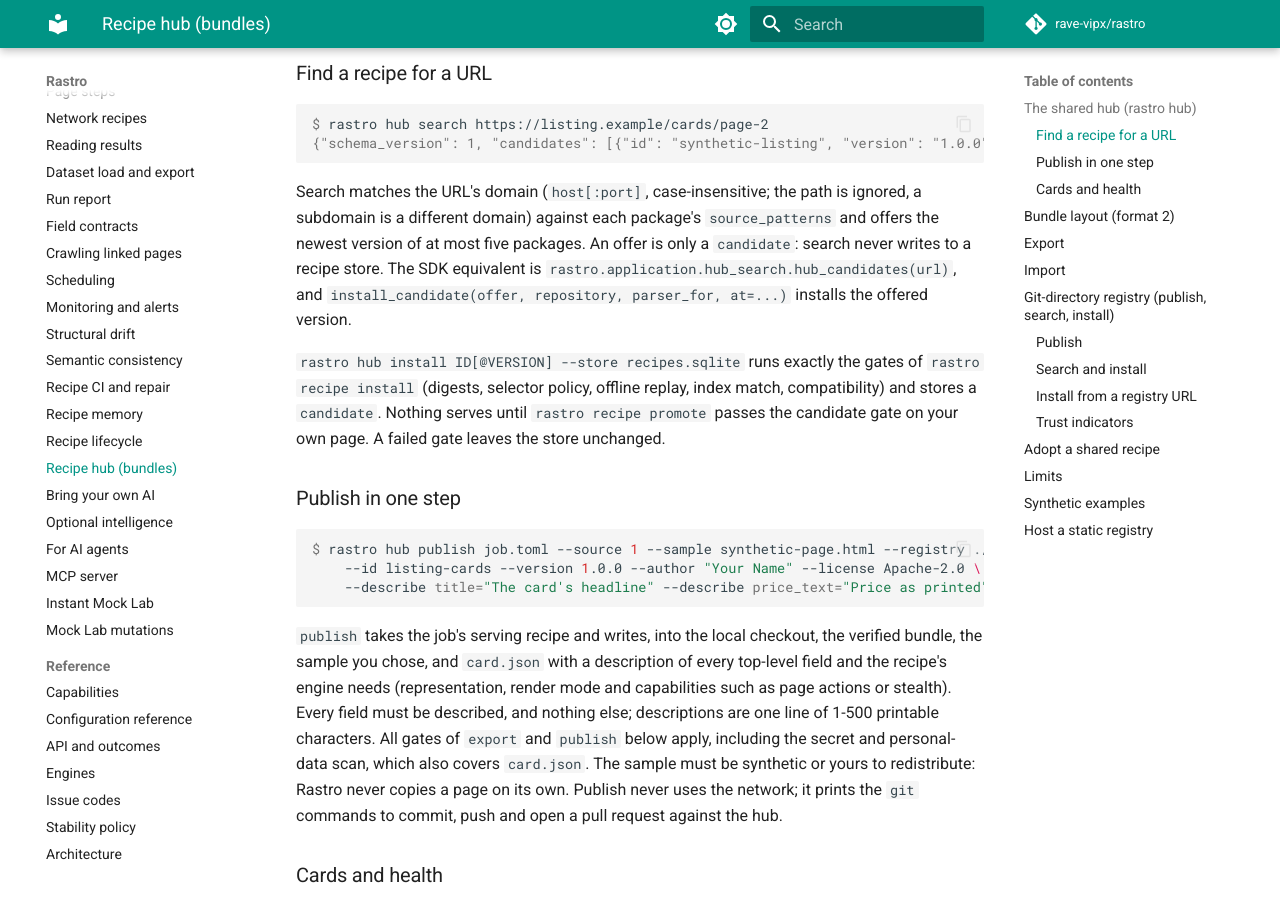
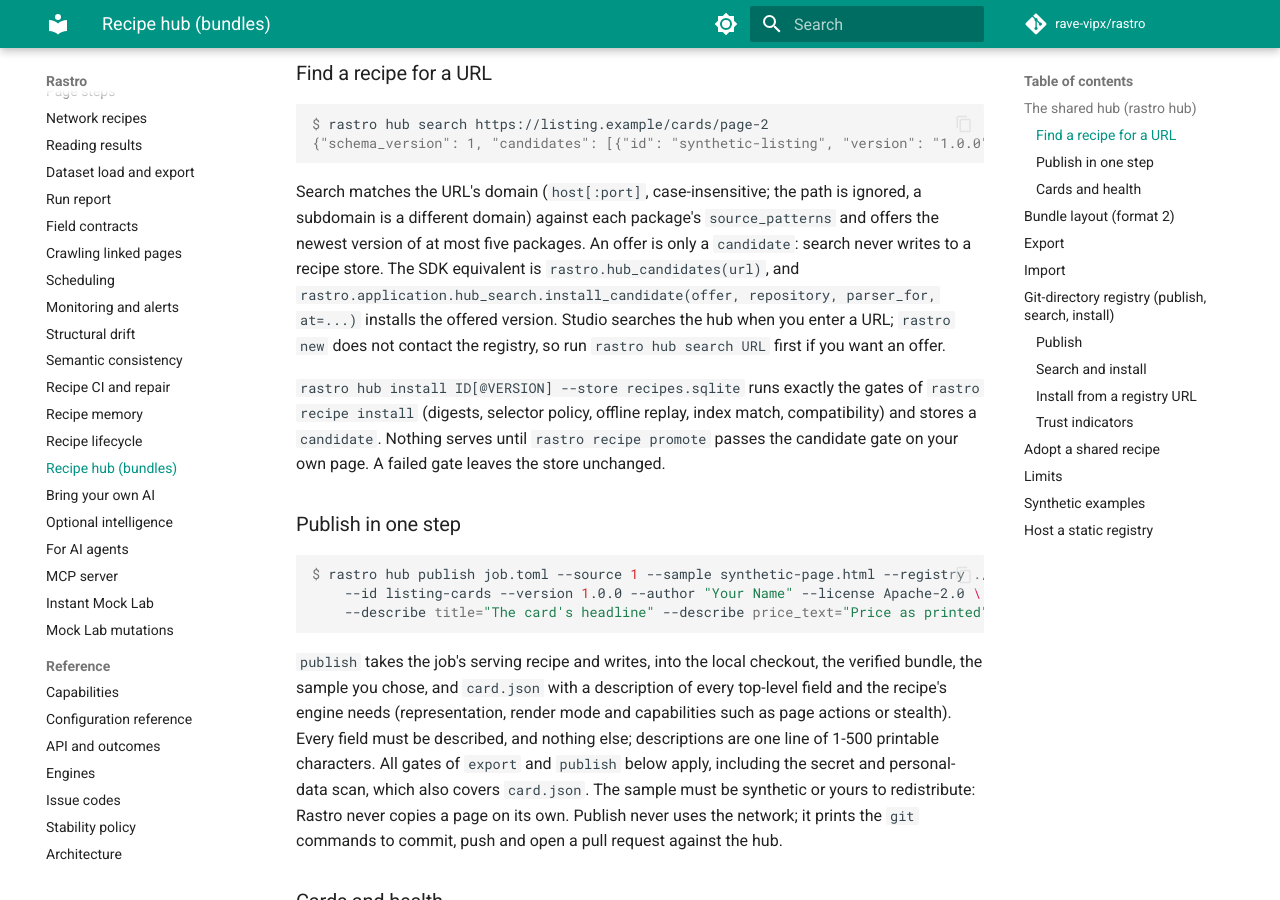
Before and after one commit to rave-vipx/rastro, an MkDocs documentation site: the page built from docs/hub.md, in a window 1280 px wide and 900 px high, scrolled down 577 px. Built offline with MkDocs 1.6.1 and Material for MkDocs 9.7.7, drawn with Linux system fonts in a browser that asks for light colours; comment, search, counter and statistics services are not loaded.

Commit message:
docs: state the remaining 1.0 limits (shared crawl checkpoint, hub offers in rastro new, member drift rates)
Co-Authored-By: Claude Opus 5.5 <noreply@anthropic.com>

```diff
--- a/docs/hub.md
+++ b/docs/hub.md
@@ -28,8 +28,10 @@ $ rastro hub search https://listing.example/cards/page-2
 Search matches the URL's domain (`host[:port]`, case-insensitive; the path is ignored, a
 subdomain is a different domain) against each package's `source_patterns` and offers the newest
 version of at most five packages. An offer is only a `candidate`: search never writes to a
-recipe store. The SDK equivalent is `rastro.application.hub_search.hub_candidates(url)`, and
-`install_candidate(offer, repository, parser_for, at=...)` installs the offered version.
+recipe store. The SDK equivalent is `rastro.hub_candidates(url)`, and
+`rastro.application.hub_search.install_candidate(offer, repository, parser_for, at=...)`
+installs the offered version. Studio searches the hub when you enter a URL; `rastro new`
+does not contact the registry, so run `rastro hub search URL` first if you want an offer.
 
 `rastro hub install ID[@VERSION] --store recipes.sqlite` runs exactly the gates of
 `rastro recipe install` (digests, selector policy, offline replay, index match, compatibility)
```
Also changed, not shown: docs/crawling.md (+2 -1 lines), docs/drift.md (+4 -0 lines), docs/jobs.md (+1 -0 lines).
